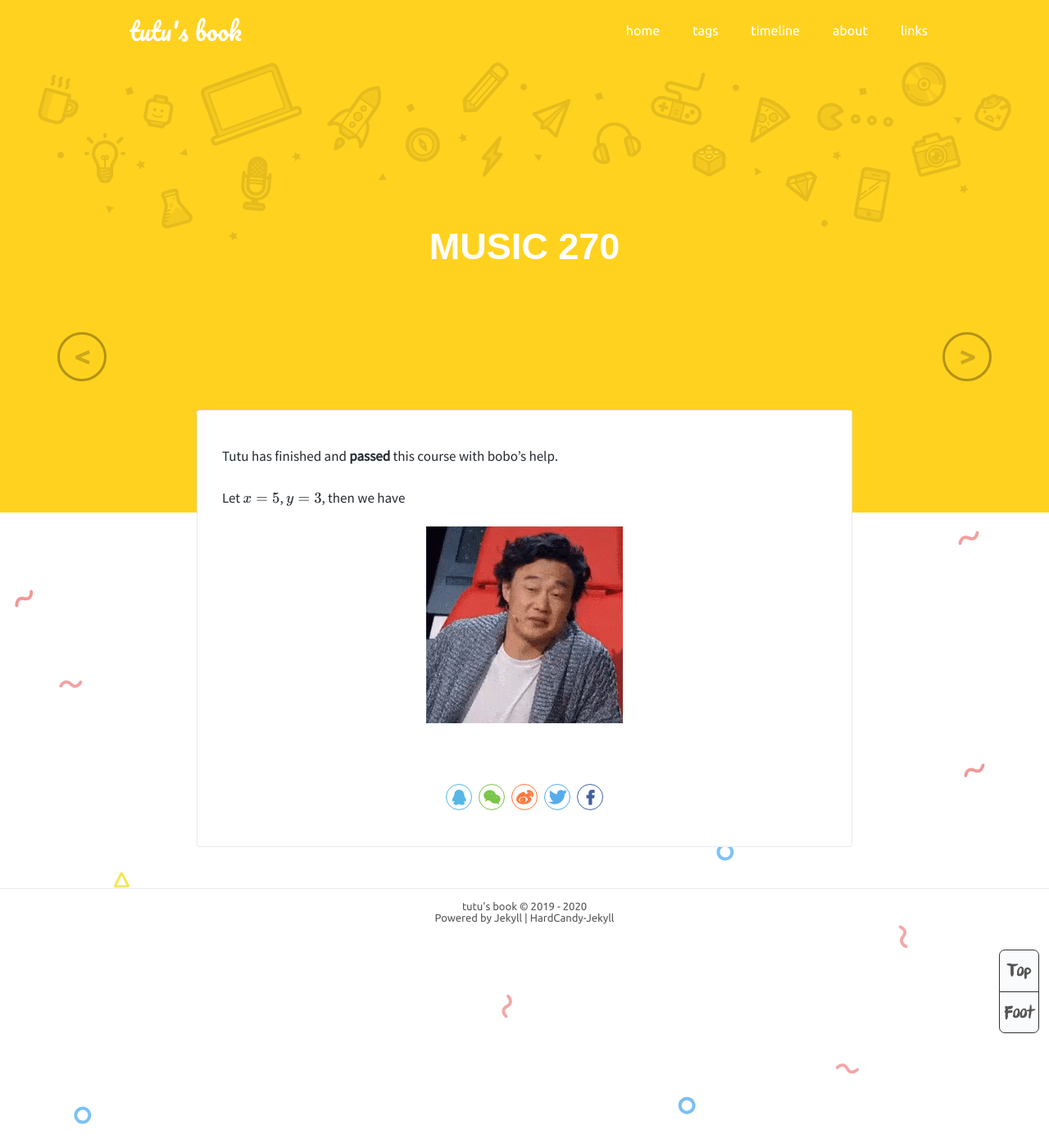
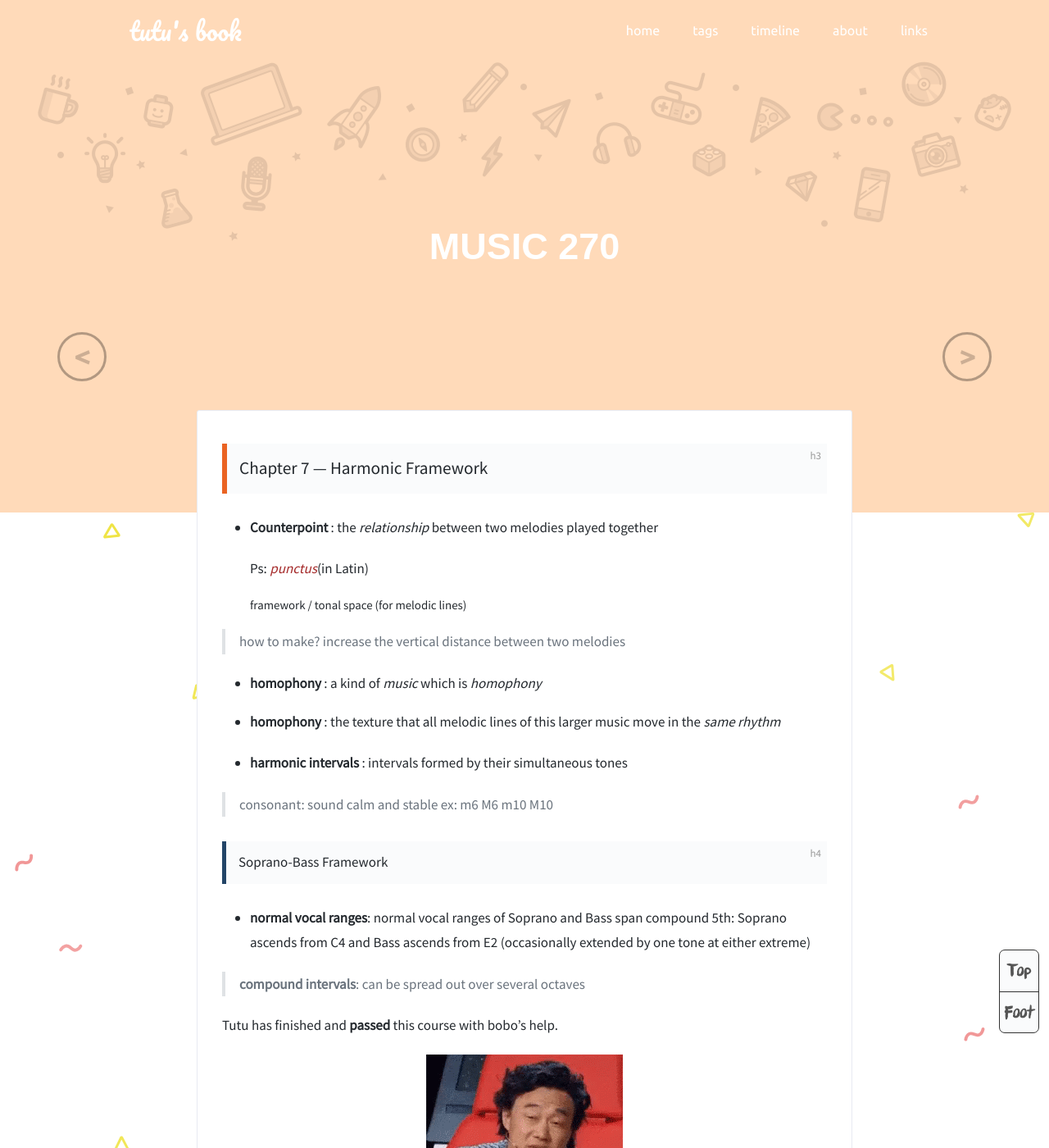
Before and after one commit to Zosuven/Zosuven.github.io, a Jekyll site: the page built from _posts/2020-04-27-music270.md, in a window 1280 px wide and 1400 px high. Shown: the whole window at 82% size. Built offline with Jekyll 4.4.1, drawn with Linux system fonts in a browser that asks for light colours; formulas are drawn with MathJax 3; comment, search, counter and statistics services are not loaded.

Commit message:
Update 2020-04-27-music270.md

```diff
--- a/_posts/2020-04-27-music270.md
+++ b/_posts/2020-04-27-music270.md
@@ -3,13 +3,45 @@ layout: post
 title: 'MUSIC 270'
 date: 2020-04-27
 author: Zosuven
-color: rgb(255,210,32)
+color: rgb(255,218,185)
 cover: 'https://images-na.ssl-images-amazon.com/images/I/91H7A3x61wL.jpg'
 tags: notes music
 ---
+### Chapter 7 --- Harmonic Framework
+
+- **Counterpoint** :
+  the *relationship* between two melodies played together
+
+  Ps: <span style="color:brown">*punctus*</span>(in Latin)
+
+  ##### framework / tonal space (for melodic lines)
+
+>how to make?
+>increase the vertical distance between two melodies
+
+- **homophony** :
+  a kind of *music*  which is *homophony*
+- **homophony** :
+  the texture that all melodic lines of this larger music move in the *same rhythm*
+
+- **harmonic intervals** :
+  intervals formed by their simultaneous tones
+
+>consonant:
+>sound calm and stable
+>ex: m6 M6 m10 M10
+
+#### Soprano-Bass Framework
+
+- **normal vocal ranges**:
+  normal vocal ranges of Soprano and Bass span compound 5th:
+  Soprano ascends from C4 and Bass ascends from E2 (occasionally extended by one tone at either extreme)
+
+>**compound intervals**:
+>can be spread out over several octaves
+
 
 Tutu has finished and **passed** this course with bobo's help.
 
-Let $x=5$, $y=3$, then we have
 
 ![](/pics/tenor.gif)
```
